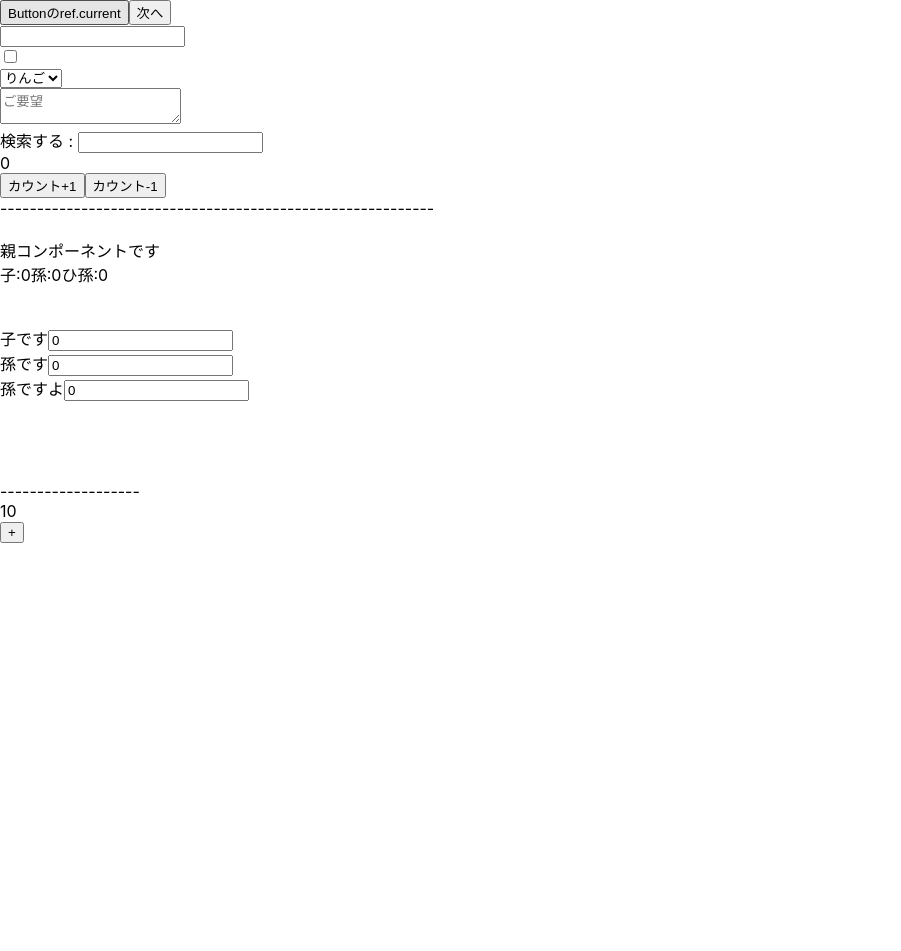
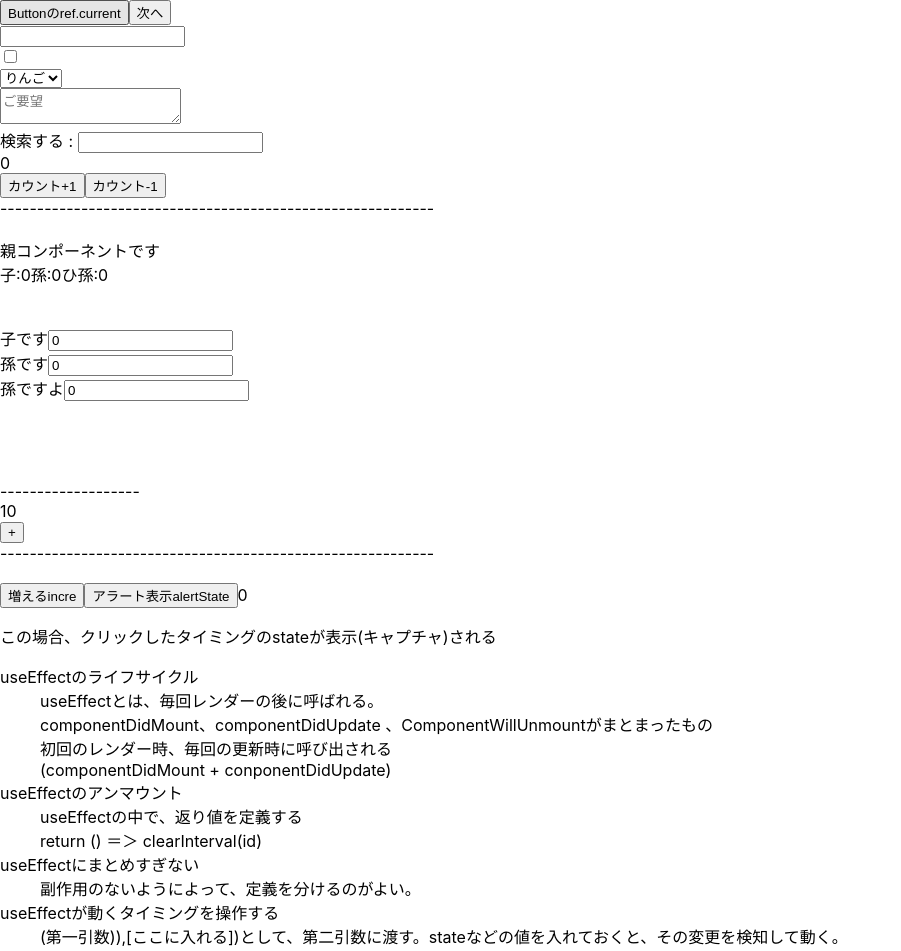
Before and after one commit to masashi49/useEffect, a React (Create React App) app in the folder test-useeffect/: page / in a window 1280 px wide. Shown: the top 951 px of the page, without its empty margins (0-901 px from the left). Before the commit the page ends 800 px from the top, so only its background shows below. Built offline with nearby package versions, Linux system fonts and the light colour scheme.

Commit message:
useEffectを理解する

```diff
--- a/test-useeffect/src/App.tsx
+++ b/test-useeffect/src/App.tsx
@@ -9,6 +9,7 @@ import { Seach } from './components/common/form/element/Seach';
 import { CustomHook } from './components/common/form/element/CustomHook/CustomHook'
 import { ContextApp } from './components/common/ContextSample/ContextApp'
 import { Parent2 } from './components/common/ContextSample2/Parent2'
+import { UseEffectTest } from './components/common/UseEffectText/Test'
 
 export const App = () => {
 
@@ -85,6 +86,11 @@ export const App = () => {
       <br />
       -------------------
       <Parent2 />
+      -----------------------------------------------------------
+
+      <br />
+      <br />
+      <UseEffectTest />
     </div>
   );
 }
--- /dev/null
+++ b/test-useeffect/src/components/common/UseEffectText/Test.tsx
@@ -0,0 +1,50 @@
+import { useEffect, useState } from "react"
+
+export const UseEffectTest = () => {
+    const [count, setCount] = useState(0)
+
+    useEffect(() => {
+        document.title = String(count)
+    }, [count])
+
+    const incre = () => {
+        return setCount(count => count + 1)
+    }
+    const alertState = () => {
+        return setTimeout(() => {
+            alert(count)
+        }, 1000)
+    }
+
+    return (<div>
+        <div>
+            <button onClick={incre}>増えるincre</button>
+            <button onClick={alertState}>アラート表示alertState</button>
+            {count}
+            <p>この場合、クリックしたタイミングのstateが表示(キャプチャ)される</p>
+        </div>
+
+
+
+        <dt>useEffectのライフサイクル</dt>
+        <dd>
+            useEffectとは、毎回レンダーの後に呼ばれる。<br />
+            componentDidMount、componentDidUpdate 、ComponentWillUnmountがまとまったもの<br />
+            初回のレンダー時、毎回の更新時に呼び出される<br />
+            (componentDidMount + conponentDidUpdate)
+        </dd>
+        <dt>useEffectのアンマウント</dt>
+        <dd>
+            useEffectの中で、返り値を定義する<br />
+            return () ＝＞ clearInterval(id)
+        </dd>
+        <dt>useEffectにまとめすぎない</dt>
+        <dd>
+            副作用のないようによって、定義を分けるのがよい。
+        </dd>
+        <dt>useEffectが動くタイミングを操作する</dt>
+        <dd>(第一引数)),[ここに入れる])として、第二引数に渡す。stateなどの値を入れておくと、その変更を検知して動く。<br />
+            []からにするとレンダー時に1度だけ動いき、それ以降動かない。
+        </dd>
+    </div>)
+}
```
